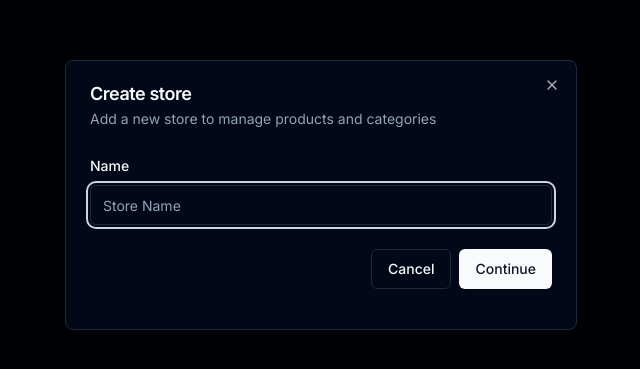
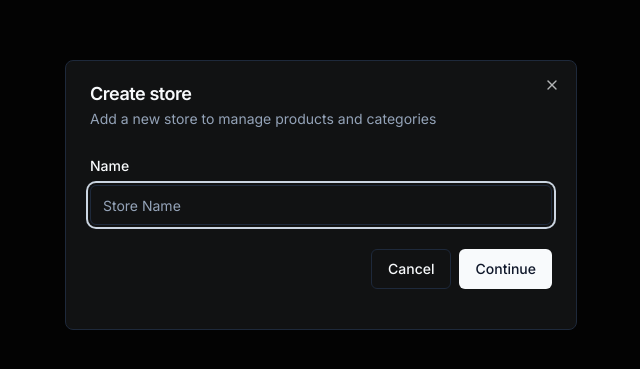
Before and after one commit to hristohpavlov/chronus, a Next.js app: page / in a window 1280 px wide. Shown: the part 205-574 px from the top of the page, without its empty margins (319-959 px from the left). Built offline with nearby package versions, Linux system fonts and the light colour scheme; no server answers; the database is empty; sample sign-in values are in the browser's storage.

Commit message:
[theme] add better dark mode

```diff
--- a/app/globals.css
+++ b/app/globals.css
@@ -10,13 +10,13 @@ body,
 @layer base {
   :root {
     --background: 0 0% 100%;
-    --foreground: 222.2 84% 4.9%;
+    --foreground: 210 6% 7%;
 
     --card: 0 0% 100%;
-    --card-foreground: 222.2 84% 4.9%;
+    --card-foreground: 210 6% 7%;
 
     --popover: 0 0% 100%;
-    --popover-foreground: 222.2 84% 4.9%;
+    --popover-foreground: 210 6% 7%;
 
     --primary: 222.2 47.4% 11.2%;
     --primary-foreground: 210 40% 98%;
@@ -35,19 +35,19 @@ body,
 
     --border: 214.3 31.8% 91.4%;
     --input: 214.3 31.8% 91.4%;
-    --ring: 222.2 84% 4.9%;
+    --ring: 210 6% 7%;
 
     --radius: 0.5rem;
   }
 
   .dark {
-    --background: 222.2 84% 4.9%;
+    --background: 210 6% 7%;
     --foreground: 210 40% 98%;
 
-    --card: 222.2 84% 4.9%;
+    --card: 210 6% 7%;
     --card-foreground: 210 40% 98%;
 
-    --popover: 222.2 84% 4.9%;
+    --popover: 210 6% 7%;
     --popover-foreground: 210 40% 98%;
 
     --primary: 210 40% 98%;
```
